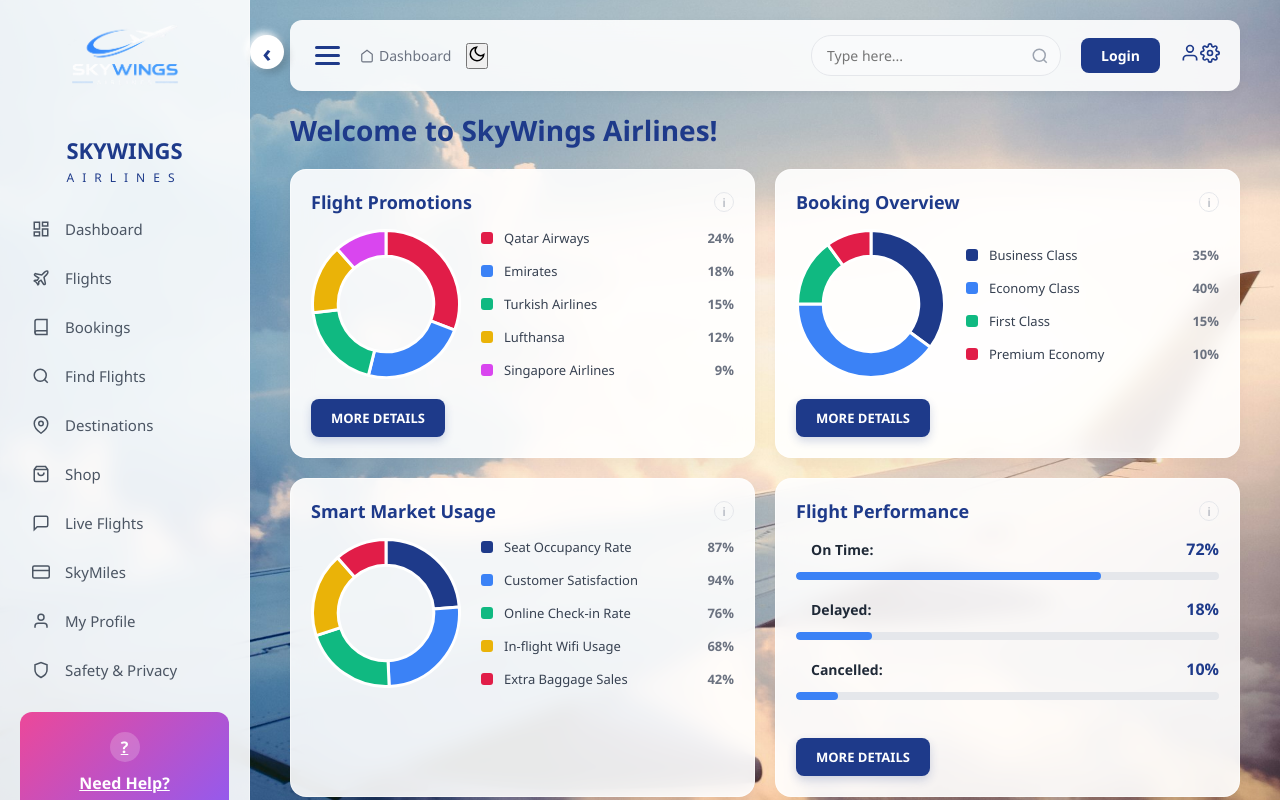
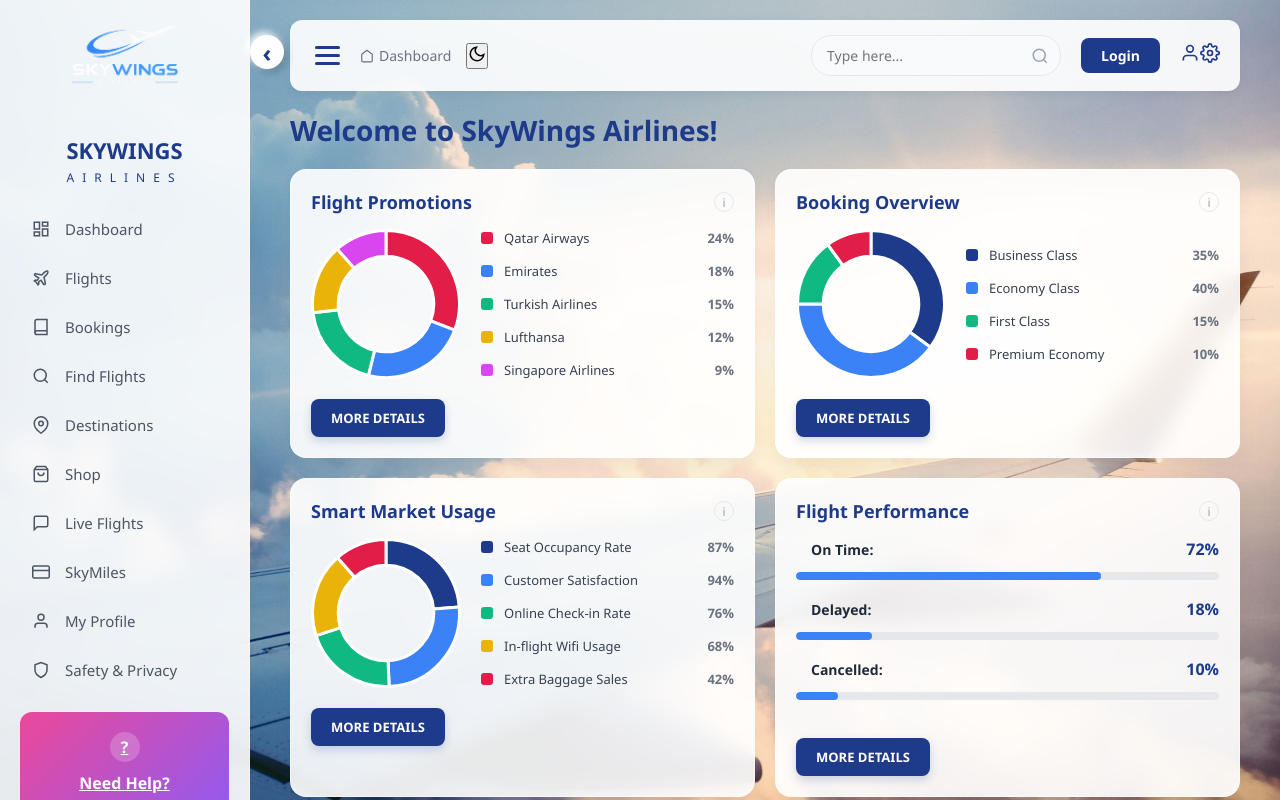
Before and after one commit to frozanhakimi/SkyWings-React, a React (Vite) app: page /dashboard in a window 1280 px wide. Built offline with nearby package versions, Linux system fonts and the light colour scheme.

Commit message:
Update Dashboard page

```diff
--- a/src/pages/Dashboard.jsx
+++ b/src/pages/Dashboard.jsx
@@ -147,6 +147,7 @@
                 ))}
               </div>
             </div>
+            <button className="btn-blue">More Details</button>
           </div>
 
           {/* Card 4 - Flight Performance */}
```
